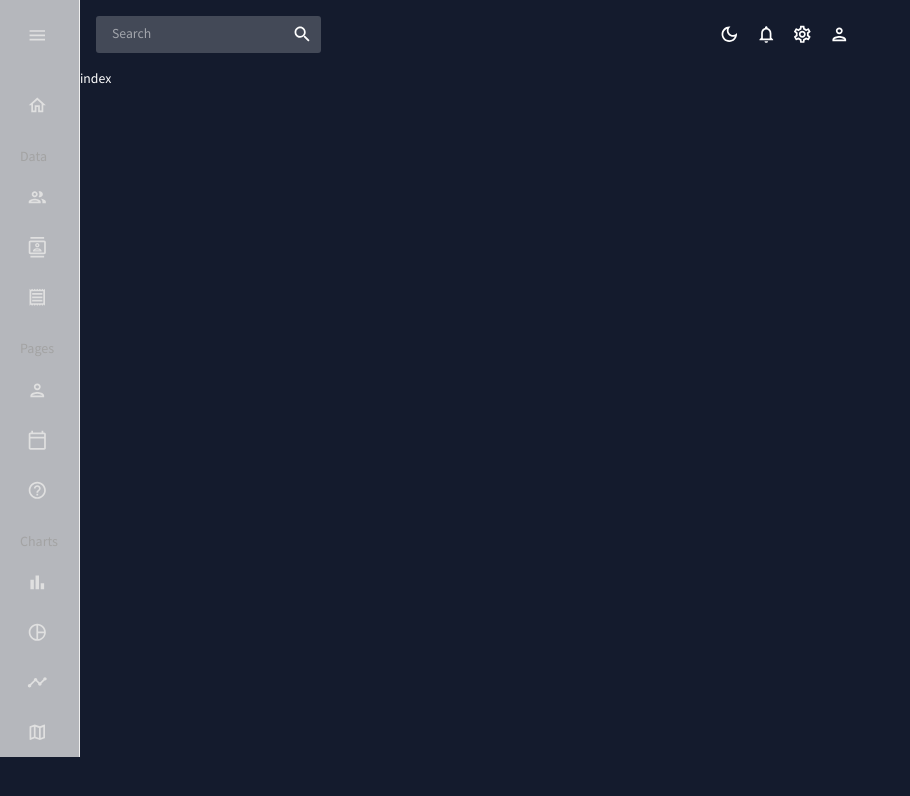
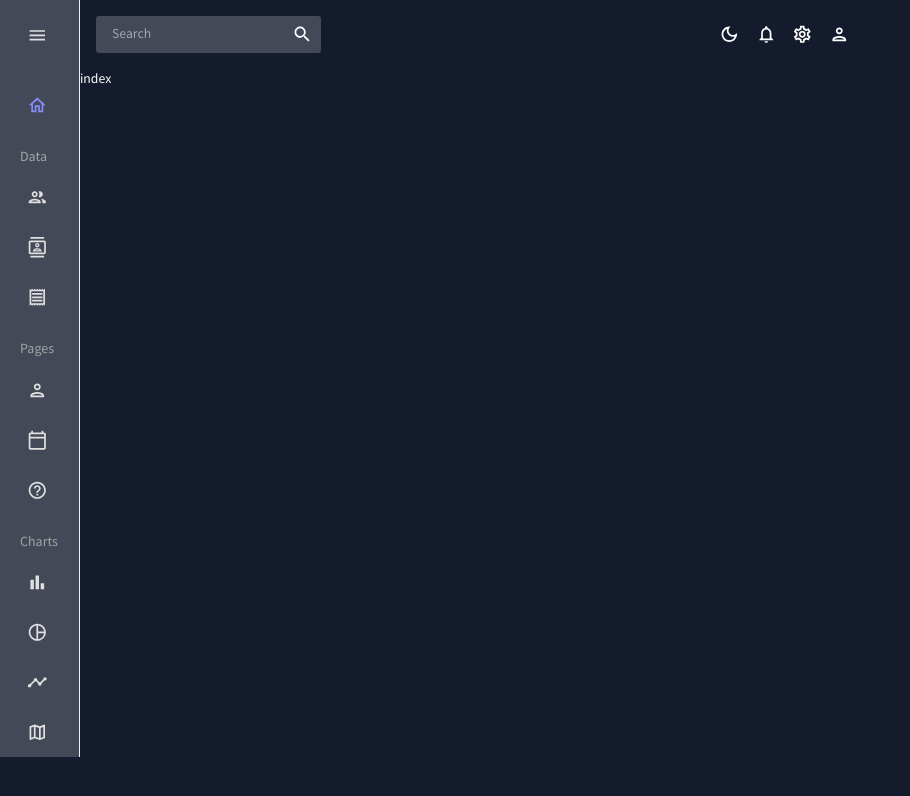
Before and after one commit to MaksShostak/Admin-Dashboard-App, a React (Create React App) app: page / in a window 1280 px wide. Both pictures are taken after a click on the button 210 px from the left and 35 px from the top of the page. Shown: the top 796 px of the page, without its empty margins (0-910 px from the left). Built offline with nearby package versions, Linux system fonts and the light colour scheme.

Commit message:
did sidebar

```diff
--- /dev/null
+++ b/src/data/sideBarData.js
@@ -0,0 +1,82 @@
+import HomeOutlinedIcon from '@mui/icons-material/HomeOutlined';
+import PeopleOutlinedIcon from '@mui/icons-material/PeopleOutlined';
+import ContactsOutlinedIcon from '@mui/icons-material/ContactsOutlined';
+import ReceiptOutlinedIcon from '@mui/icons-material/ReceiptOutlined';
+import PersonOutlinedIcon from '@mui/icons-material/PersonOutlined';
+import CalendarTodayOutlinedIcon from '@mui/icons-material/CalendarTodayOutlined';
+import HelpOutlineOutlinedIcon from '@mui/icons-material/HelpOutlineOutlined';
+import BarChartOutlinedIcon from '@mui/icons-material/BarChartOutlined';
+import PieChartOutlineOutlinedIcon from '@mui/icons-material/PieChartOutlineOutlined';
+import TimelineOutlinedIcon from '@mui/icons-material/TimelineOutlined';
+import MapOutlinedIcon from '@mui/icons-material/MapOutlined';
+
+const items = [
+  {
+    title: 'Dashboard',
+    to: '/',
+    icon: <HomeOutlinedIcon />,
+    id: 1,
+  },
+  {
+    title: 'Manage Team',
+    to: '/team',
+    icon: <PeopleOutlinedIcon />,
+    id: 2,
+  },
+  {
+    title: 'Contacts Information',
+    to: '/contacts',
+    icon: <ContactsOutlinedIcon />,
+    id: 3,
+  },
+  {
+    title: 'Invoices Balances',
+    to: '/invoices',
+    icon: <ReceiptOutlinedIcon />,
+    id: 4,
+  },
+  {
+    title: 'Profile Form',
+    to: '/form',
+    icon: <PersonOutlinedIcon />,
+    id: 5,
+  },
+  {
+    title: 'Calendar',
+    to: '/calendar',
+    icon: <CalendarTodayOutlinedIcon />,
+    id: 6,
+  },
+  {
+    title: '"FAQ Page"',
+    to: '/faq',
+    icon: <HelpOutlineOutlinedIcon />,
+    id: 7,
+  },
+  {
+    title: 'Bar Chart',
+    to: '/bar',
+    icon: <BarChartOutlinedIcon />,
+    id: 8,
+  },
+  {
+    title: 'Pie Chart',
+    to: '/pie',
+    icon: <PieChartOutlineOutlinedIcon />,
+    id: 9,
+  },
+  {
+    title: 'Line Chart',
+    to: '/line',
+    icon: <TimelineOutlinedIcon />,
+    id: 10,
+  },
+  {
+    title: 'Geography Chart',
+    to: '/geography',
+    icon: <MapOutlinedIcon />,
+    id: 11,
+  },
+];
+
+export default items;
--- a/src/scenes/global/Sidebar.jsx
+++ b/src/scenes/global/Sidebar.jsx
@@ -1,36 +1,27 @@
 import { useState } from 'react';
-import { Sidebar, Menu, MenuItem } from 'react-pro-sidebar';
-
+import { Sidebar, Menu, MenuItem, useProSidebar } from 'react-pro-sidebar';
 import { Box, IconButton, useTheme, Typography } from '@mui/material';
 import { Link } from 'react-router-dom';
 import { tokens } from './../../theme';
-import HomeOutlinedIcon from '@mui/icons-material/HomeOutlined';
-import PeopleOutlinedIcon from '@mui/icons-material/PeopleOutlined';
-import ContactsOutlinedIcon from '@mui/icons-material/ContactsOutlined';
-import ReceiptOutlinedIcon from '@mui/icons-material/ReceiptOutlined';
-import PersonOutlinedIcon from '@mui/icons-material/PersonOutlined';
-import CalendarTodayOutlinedIcon from '@mui/icons-material/CalendarTodayOutlined';
-import HelpOutlineOutlinedIcon from '@mui/icons-material/HelpOutlineOutlined';
-import BarChartOutlinedIcon from '@mui/icons-material/BarChartOutlined';
-import PieChartOutlineOutlinedIcon from '@mui/icons-material/PieChartOutlineOutlined';
-import TimelineOutlinedIcon from '@mui/icons-material/TimelineOutlined';
 import MenuOutlinedIcon from '@mui/icons-material/MenuOutlined';
-import MapOutlinedIcon from '@mui/icons-material/MapOutlined';
+
+import items from '../../data/sideBarData';
 
 const Item = ({ title, to, icon, selected, setSelected }) => {
-  const theme = useTheme();
-  const colors = tokens(theme.palette.mode);
+  // const theme = useTheme();
+  // const colors = tokens(theme.palette.mode);
   return (
     <MenuItem
       active={selected === title}
-      style={{
-        color: colors.grey[100],
-      }}
+      // style={{
+      //   color: colors.grey[100],
+      // }}
       onClick={() => setSelected(title)}
       icon={icon}
+      component={<Link to={to} />}
     >
       <Typography>{title}</Typography>
-      <Link to={to} />
+      {/* <Link to={to} /> */}
     </MenuItem>
   );
 };
@@ -38,41 +29,53 @@ const Item = ({ title, to, icon, selected, setSelected }) => {
 const SideBar = () => {
   const theme = useTheme();
   const colors = tokens(theme.palette.mode);
-  const [isCollapsed, setIsCollapsed] = useState(false);
+  const { collapseSidebar, collapsed } = useProSidebar();
   const [selected, setSelected] = useState('Dashboard');
 
+  const elements = items.map(({ id, ...props }) => (
+    <Item key={id} {...props} selected={selected} setSelected={setSelected} />
+  ));
+  const elementsA = elements.slice(0, 1);
+  const elementsB = elements.slice(1, 4);
+  const elementsC = elements.slice(4, 7);
+  const elementsD = elements.slice(7);
+
   return (
-    <Box
-    // sx={{
-    //   '& .pro-sidebar-inner': {
-    //     background: `${colors.primary[400]} !important`,
-    //   },
-    //   '& .pro-icon-wrapper': {
-    //     backgroundColor: 'transparent !important',
-    //   },
-    //   '& .pro-inner-item': {
-    //     padding: '5px 35px 5px 20px !important',
-    //   },
-    //   '& .pro-inner-item:hover': {
-    //     color: '#868dfb !important',
-    //   },
-    //   '& .pro-menu-item.active': {
-    //     color: '#6870fa !important',
-    //   },
-    // }}
-    >
-      <Sidebar collapsed={isCollapsed}>
-        <Menu iconShape="square">
+    <Box>
+      <Sidebar
+        collapsed={collapsed}
+        rootStyles={{
+          background: 'transparent',
+        }}
+        backgroundColor={colors.primary[400]}
+      >
+        <Menu
+          menuItemStyles={{
+            button: ({ level, active }) => {
+              // only apply styles on first level elements of the tree
+              if (level === 0)
+                return {
+                  padding: '5px 35px 5px 20px',
+                  color: active ? '#868dfb' : colors.grey[100],
+                  '&:hover': {
+                    color: '#6870fa',
+                    backgroundColor: 'transparent',
+                  },
+                };
+            },
+          }}
+          iconShape="square"
+        >
           {/* LOGO AND MENU ICON */}
           <MenuItem
-            onClick={() => setIsCollapsed(!isCollapsed)}
-            icon={isCollapsed ? <MenuOutlinedIcon /> : undefined}
+            onClick={() => collapseSidebar(!collapsed)}
+            icon={collapsed ? <MenuOutlinedIcon /> : undefined}
             style={{
               margin: '10px 0 20px 0',
-              color: colors.grey[100],
+              // color: colors.grey[100],
             }}
           >
-            {!isCollapsed && (
+            {!collapsed && (
               <Box
                 display="flex"
                 justifyContent="space-between"
@@ -80,23 +83,23 @@ const SideBar = () => {
                 ml="15px"
               >
                 <Typography variant="h3" color={colors.grey[100]}>
-                  ADMINIS
+                  ADMIN
                 </Typography>
-                <IconButton onClick={() => setIsCollapsed(!isCollapsed)}>
+                <IconButton onClick={() => collapseSidebar(!collapsed)}>
                   <MenuOutlinedIcon />
                 </IconButton>
               </Box>
             )}
           </MenuItem>
 
-          {!isCollapsed && (
+          {!collapsed && (
             <Box mb="25px">
               <Box display="flex" justifyContent="center" alignItems="center">
                 <img
                   alt="profile-user"
                   width="100px"
                   height="100px"
-                  src={`../../assets/user.png`}
+                  src={`../../assets/photo_2023-03-01_17-41-42.jpg`}
                   style={{ cursor: 'pointer', borderRadius: '50%' }}
                 />
               </Box>
@@ -116,14 +119,8 @@ const SideBar = () => {
             </Box>
           )}
 
-          <Box paddingLeft={isCollapsed ? undefined : '10%'}>
-            <Item
-              title="Dashboard"
-              to="/"
-              icon={<HomeOutlinedIcon />}
-              selected={selected}
-              setSelected={setSelected}
-            />
+          <Box paddingLeft={collapsed ? undefined : '10%'}>
+            {elementsA}
 
             <Typography
               variant="h6"
@@ -132,28 +129,7 @@ const SideBar = () => {
             >
               Data
             </Typography>
-            <Item
-              title="Manage Team"
-              to="/team"
-              icon={<PeopleOutlinedIcon />}
-              selected={selected}
-              setSelected={setSelected}
-            />
-            <Item
-              title="Contacts Information"
-              to="/contacts"
-              icon={<ContactsOutlinedIcon />}
-              selected={selected}
-              setSelected={setSelected}
-            />
-            <Item
-              title="Invoices Balances"
-              to="/invoices"
-              icon={<ReceiptOutlinedIcon />}
-              selected={selected}
-              setSelected={setSelected}
-            />
-
+            {elementsB}
             <Typography
               variant="h6"
               color={colors.grey[300]}
@@ -161,28 +137,7 @@ const SideBar = () => {
             >
               Pages
             </Typography>
-            <Item
-              title="Profile Form"
-              to="/form"
-              icon={<PersonOutlinedIcon />}
-              selected={selected}
-              setSelected={setSelected}
-            />
-            <Item
-              title="Calendar"
-              to="/calendar"
-              icon={<CalendarTodayOutlinedIcon />}
-              selected={selected}
-              setSelected={setSelected}
-            />
-            <Item
-              title="FAQ Page"
-              to="/faq"
-              icon={<HelpOutlineOutlinedIcon />}
-              selected={selected}
-              setSelected={setSelected}
-            />
-
+            {elementsC}
             <Typography
               variant="h6"
               color={colors.grey[300]}
@@ -190,34 +145,7 @@ const SideBar = () => {
             >
               Charts
             </Typography>
-            <Item
-              title="Bar Chart"
-              to="/bar"
-              icon={<BarChartOutlinedIcon />}
-              selected={selected}
-              setSelected={setSelected}
-            />
-            <Item
-              title="Pie Chart"
-              to="/pie"
-              icon={<PieChartOutlineOutlinedIcon />}
-              selected={selected}
-              setSelected={setSelected}
-            />
-            <Item
-              title="Line Chart"
-              to="/line"
-              icon={<TimelineOutlinedIcon />}
-              selected={selected}
-              setSelected={setSelected}
-            />
-            <Item
-              title="Geography Chart"
-              to="/geography"
-              icon={<MapOutlinedIcon />}
-              selected={selected}
-              setSelected={setSelected}
-            />
+            {elementsD}
           </Box>
         </Menu>
       </Sidebar>
```
Also changed, not shown: public/assets/photo_2023-03-01_17-41-42.jpg (added), public/assets/user.png (added).
